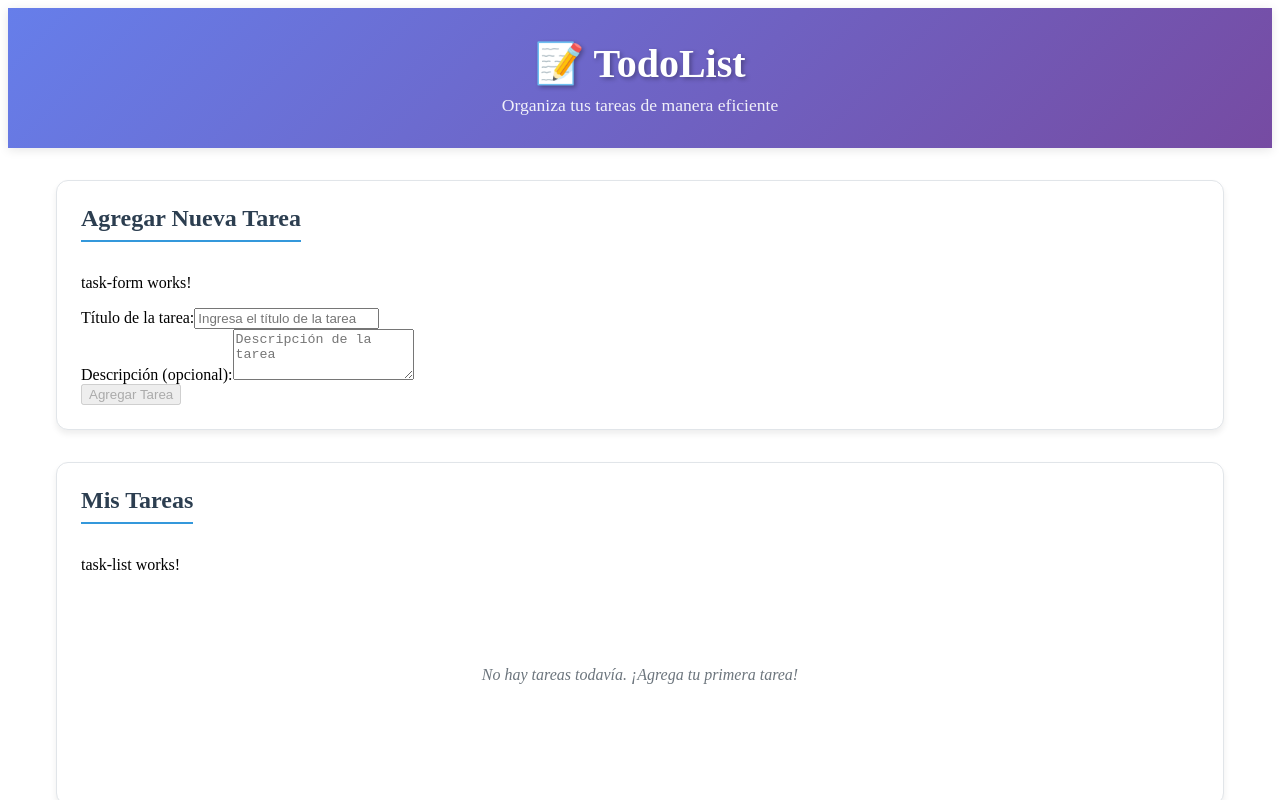
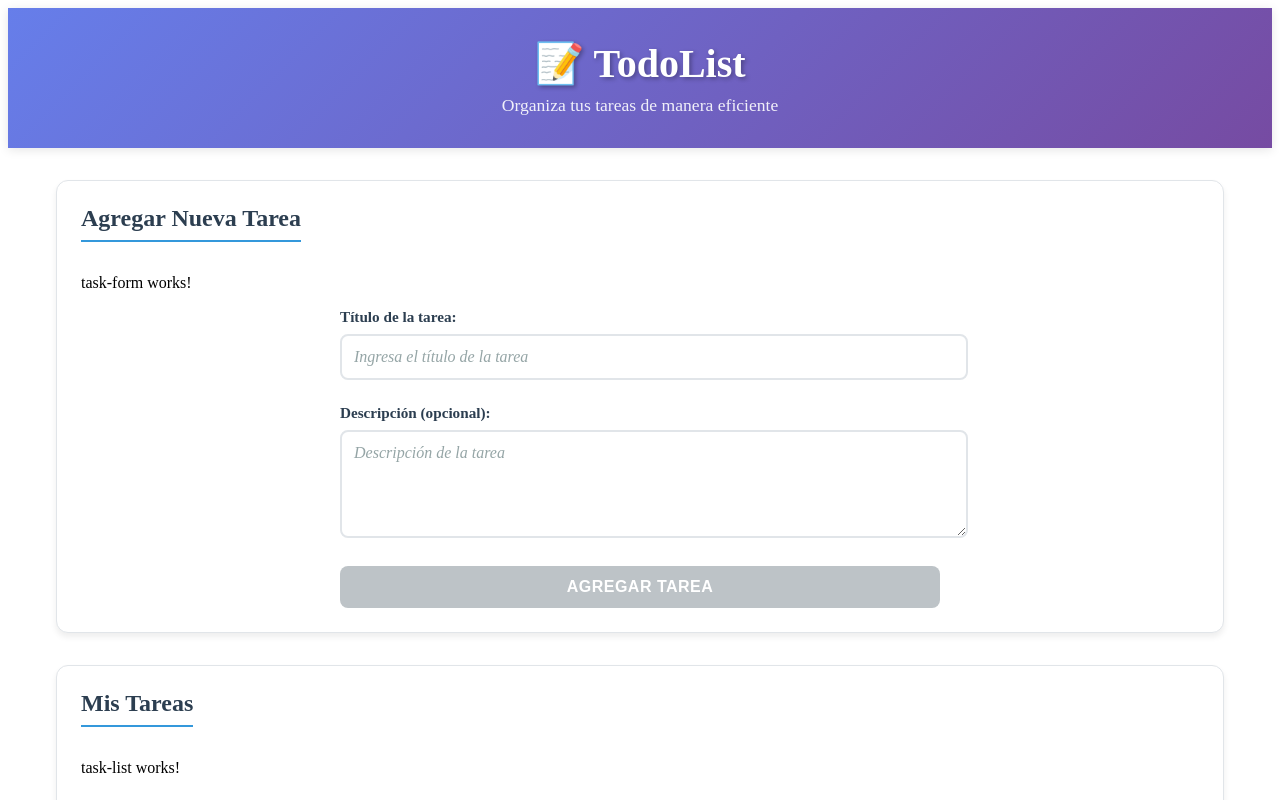
Before and after one commit to alsorribes/Todolist, an Angular app: page / in a window 1280 px wide. Shown: the top 800 px of the page. Built offline with nearby package versions, Linux system fonts and the light colour scheme.

Commit message:
Implementació de task.form.css

```diff
--- a/src/app/components/task-form/task-form.css
+++ b/src/app/components/task-form/task-form.css
@@ -0,0 +1,112 @@
+.task-form {
+  max-width: 600px;
+  margin: 0 auto;
+}
+
+.form-group {
+  margin-bottom: 1.5rem;
+}
+
+.form-group label {
+  display: block;
+  margin-bottom: 0.5rem;
+  font-weight: 600;
+  color: #2c3e50;
+  font-size: 0.95rem;
+}
+
+.form-group input,
+.form-group textarea {
+  width: 100%;
+  padding: 0.75rem;
+  border: 2px solid #e1e5e9;
+  border-radius: 8px;
+  font-size: 1rem;
+  font-family: inherit;
+  transition: all 0.3s ease;
+  background-color: #fff;
+}
+
+.form-group input:focus,
+.form-group textarea:focus {
+  outline: none;
+  border-color: #3498db;
+  box-shadow: 0 0 0 3px rgba(52, 152, 219, 0.1);
+}
+
+.form-group input::placeholder,
+.form-group textarea::placeholder {
+  color: #95a5a6;
+  font-style: italic;
+}
+
+.form-group textarea {
+  resize: vertical;
+  min-height: 80px;
+}
+
+/* Botón de envío */
+button[type="submit"] {
+  background: linear-gradient(135deg, #3498db, #2980b9);
+  color: white;
+  padding: 0.75rem 2rem;
+  border: none;
+  border-radius: 8px;
+  font-size: 1rem;
+  font-weight: 600;
+  cursor: pointer;
+  transition: all 0.3s ease;
+  width: 100%;
+  text-transform: uppercase;
+  letter-spacing: 0.5px;
+}
+
+button[type="submit"]:hover:not(:disabled) {
+  background: linear-gradient(135deg, #2980b9, #21618c);
+  transform: translateY(-2px);
+  box-shadow: 0 4px 12px rgba(52, 152, 219, 0.3);
+}
+
+button[type="submit"]:active {
+  transform: translateY(0);
+}
+
+button[type="submit"]:disabled {
+  background: #bdc3c7;
+  cursor: not-allowed;
+  transform: none;
+  box-shadow: none;
+}
+
+/* Responsive */
+@media (max-width: 768px) {
+  .task-form {
+    max-width: 100%;
+  }
+
+  .form-group input,
+  .form-group textarea {
+    padding: 0.6rem;
+  }
+
+  button[type="submit"] {
+    padding: 0.8rem 1.5rem;
+    font-size: 0.95rem;
+  }
+}
+
+/* Animaciones de entrada */
+.task-form {
+  animation: fadeInUp 0.5s ease-out;
+}
+
+@keyframes fadeInUp {
+  from {
+    opacity: 0;
+    transform: translateY(20px);
+  }
+  to {
+    opacity: 1;
+    transform: translateY(0);
+  }
+}
```
